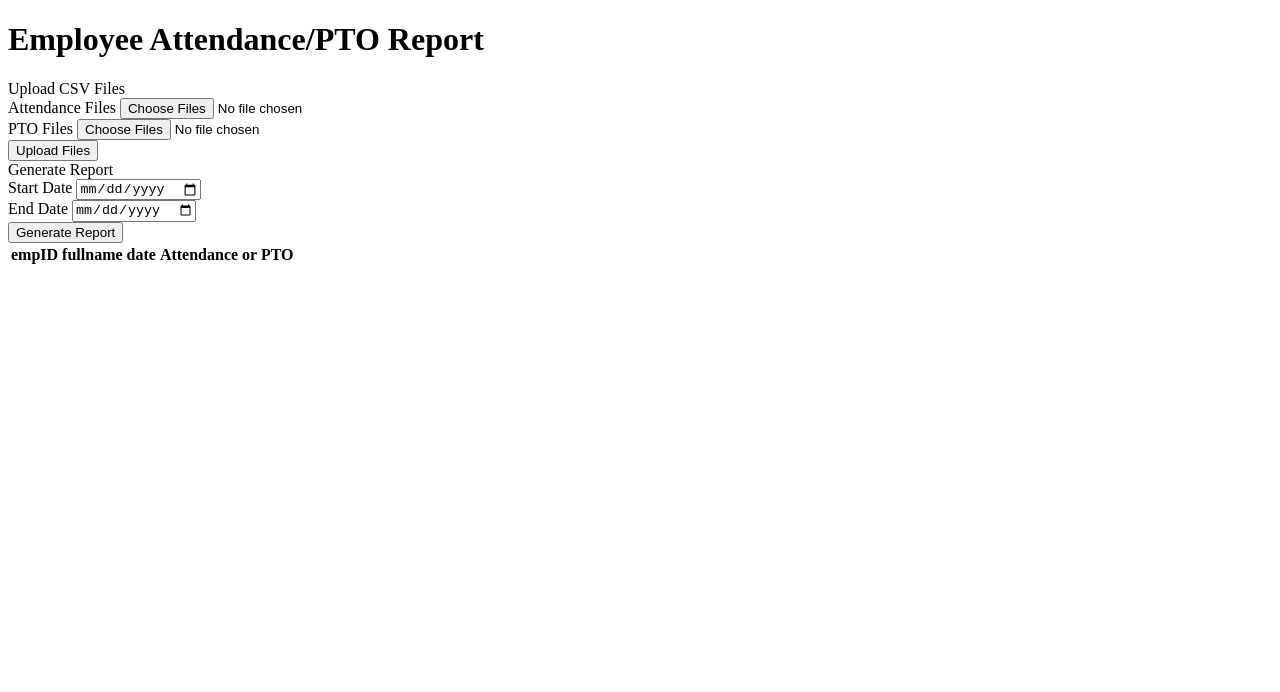
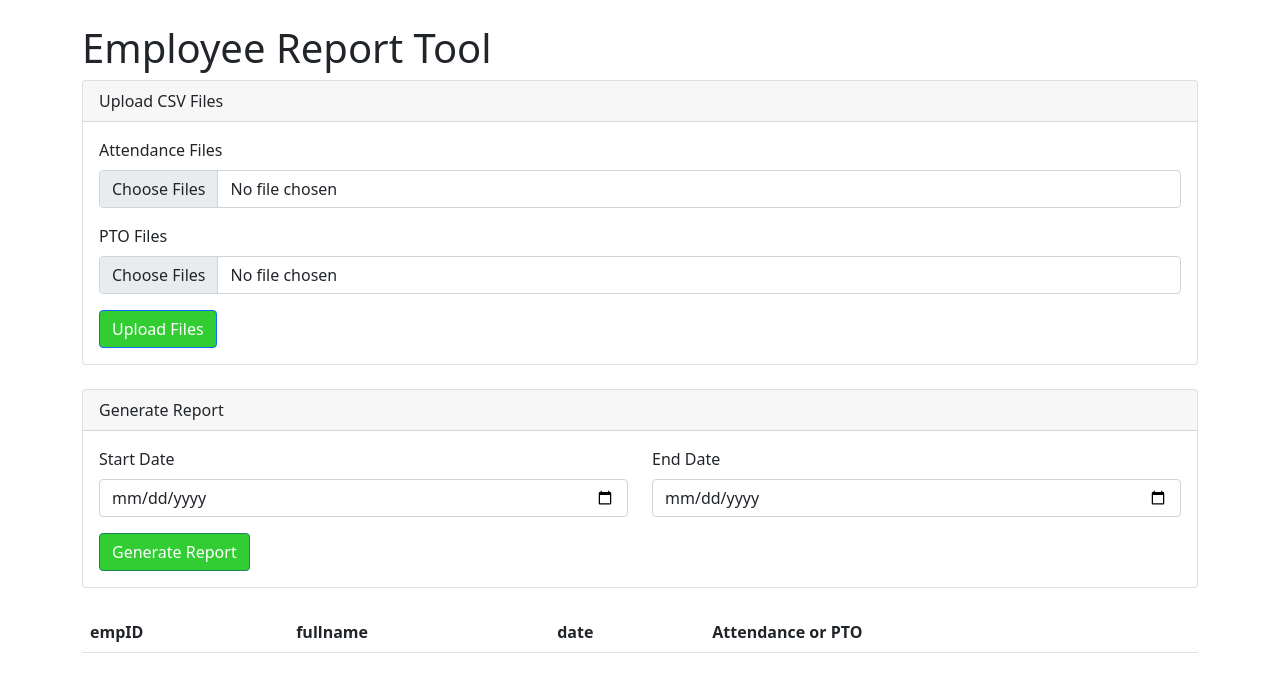
Before and after one commit to jgazes-coder/attendance, a plain HTML site: page index.html in a window 1280 px wide. Drawn offline with nearby package versions, Linux system fonts and the light colour scheme.

Commit message:
Update index.html

```diff
--- a/index.html
+++ b/index.html
@@ -1,14 +1,25 @@
 <!DOCTYPE html>
 <html>
 <head>
-    <title>Employee Attendance/PTO Report</title>
+    <title>Employee Report Tool</title>
+    <!-- SAFE BOOTSTRAP LOAD -->
+    <link href="https://cdn.jsdelivr.net/npm/bootstrap@5.1.3/dist/css/bootstrap.min.css" rel="stylesheet"
+          integrity="sha384-1BmE4kWBq78iYhFldvKuhfTAU6auU8tT94WrHftjDbrCEXSU1oBoqyl2QvZ6jIW3"
+          crossorigin="anonymous">
+    <!-- PAPAPARSE -->
     <script src="https://cdnjs.cloudflare.com/ajax/libs/PapaParse/5.3.0/papaparse.min.js"></script>
-    <script src="app.js" defer></script>
+    <!-- DEBUG CSS -->
+    <style>
+        #uploadBtn, #generateReportBtn {
+            background-color: limegreen !important;
+        }
+    </style>
 </head>
 <body>
     <div class="container mt-4">
-        <h1>Employee Attendance/PTO Report</h1>
+        <h1>Employee Report Tool</h1>
 
+        <!-- FILE UPLOAD -->
         <div class="card mb-4">
             <div class="card-header">Upload CSV Files</div>
             <div class="card-body">
@@ -24,6 +35,7 @@
             </div>
         </div>
 
+        <!-- REPORT GENERATION -->
         <div class="card mb-4">
             <div class="card-header">Generate Report</div>
             <div class="card-body">
@@ -41,7 +53,8 @@
             </div>
         </div>
 
-        <div id="reportResults" class="mt-4">
+        <!-- RESULTS TABLE -->
+        <div id="reportResults">
             <table id="reportTable" class="table table-striped">
                 <thead>
                     <tr>
@@ -55,5 +68,8 @@
             </table>
         </div>
     </div>
+
+    <!-- SCRIPTS -->
+    <script src="app.js"></script>
 </body>
 </html>
```
